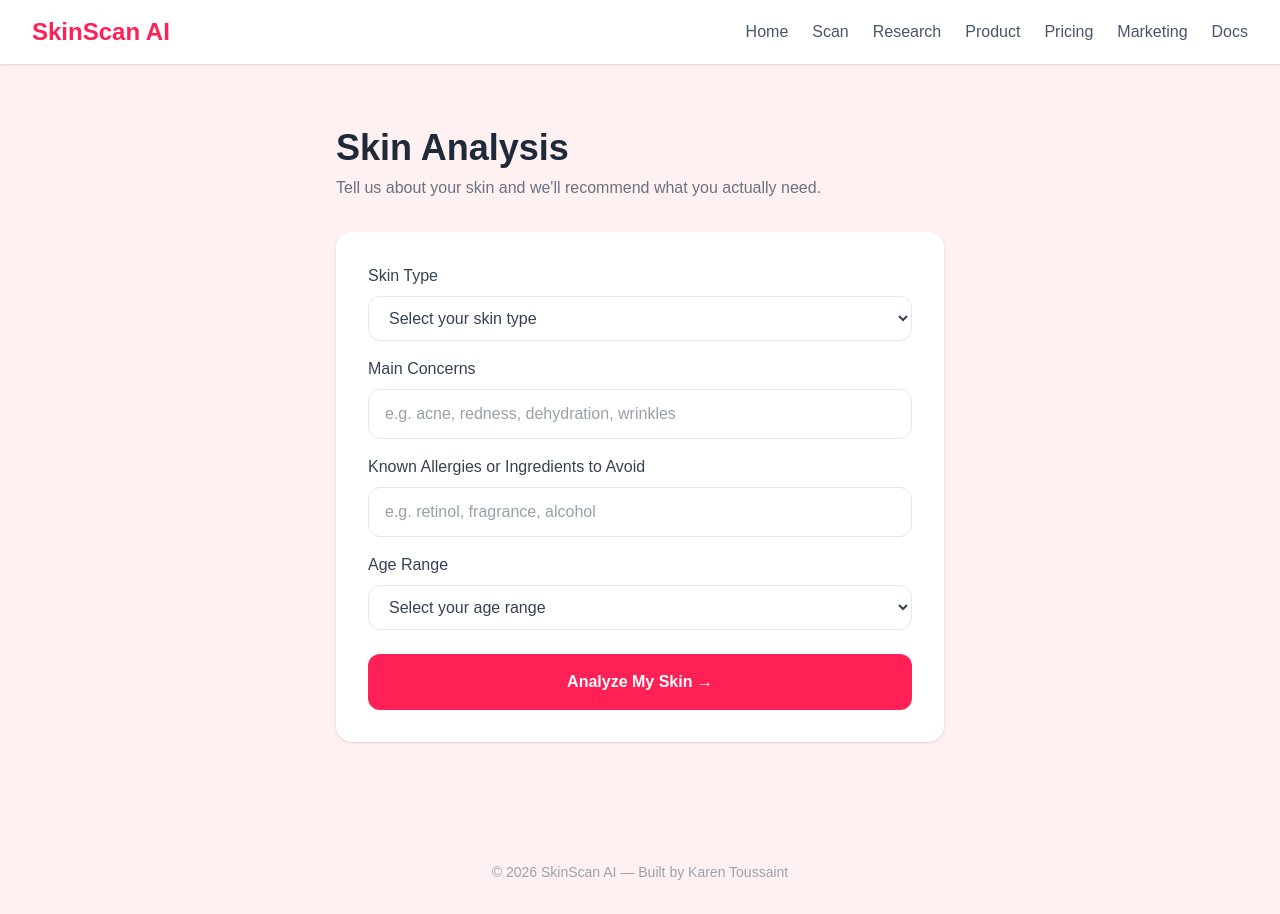
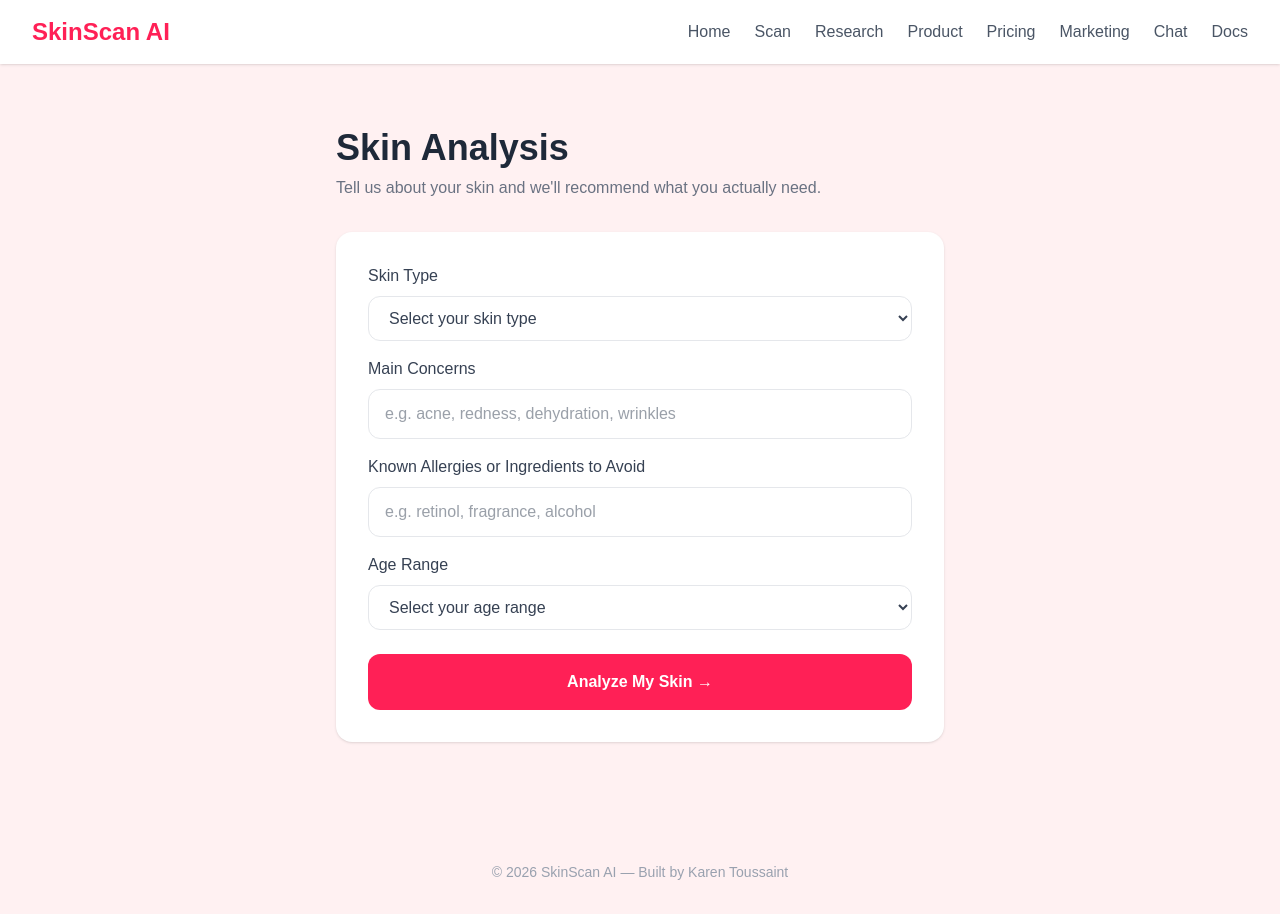
Before and after one commit to karentoussaintt/skinscan-ai, a Next.js app: page /core in a window 1280 px wide. Built offline with nearby package versions, Linux system fonts and the light colour scheme.

Commit message:
add chat link to all navbars

```diff
--- a/app/core/page.tsx
+++ b/app/core/page.tsx
@@ -33,6 +33,7 @@ export default function Core() {
     <a href="/product" className="text-gray-600 hover:text-rose-500">Product</a>
     <a href="/pricing" className="text-gray-600 hover:text-rose-500">Pricing</a>
     <a href="/marketing" className="text-gray-600 hover:text-rose-500">Marketing</a>
+    <a href="/chat" className="text-gray-600 hover:text-rose-500">Chat</a>
     <a href="/docs" className="text-gray-600 hover:text-rose-500">Docs</a>
   </div>
 </nav>
--- a/app/docs/page.tsx
+++ b/app/docs/page.tsx
@@ -9,6 +9,7 @@ export default function Docs() {
     <a href="/research" className="text-gray-600 hover:text-rose-500">Research</a>
     <a href="/product" className="text-gray-600 hover:text-rose-500">Product</a>
     <a href="/pricing" className="text-gray-600 hover:text-rose-500">Pricing</a>
+    <a href="/chat" className="text-gray-600 hover:text-rose-500">Chat</a>
     <a href="/docs" className="text-gray-600 hover:text-rose-500">Docs</a>
     <a href="/marketing" className="text-gray-600 hover:text-rose-500">Marketing</a>
   </div>
--- a/app/pricing/page.tsx
+++ b/app/pricing/page.tsx
@@ -52,6 +52,7 @@ export default function Pricing() {
           <a href="/research" className="text-gray-600 hover:text-rose-500">Research</a>
           <a href="/product" className="text-gray-600 hover:text-rose-500">Product</a>
           <a href="/pricing" className="text-gray-600 hover:text-rose-500">Pricing</a>
+          <a href="/chat" className="text-gray-600 hover:text-rose-500">Chat</a>
           <a href="/docs" className="text-gray-600 hover:text-rose-500">Docs</a>
         </div>
       </nav>
--- a/app/product/page.tsx
+++ b/app/product/page.tsx
@@ -84,6 +84,7 @@ export default function Product() {
           <a href="/research" className="text-gray-600 hover:text-rose-500">Research</a>
           <a href="/product" className="text-gray-600 hover:text-rose-500">Product</a>
           <a href="/pricing" className="text-gray-600 hover:text-rose-500">Pricing</a>
+          <a href="/chat" className="text-gray-600 hover:text-rose-500">Chat</a>
           <a href="/docs" className="text-gray-600 hover:text-rose-500">Docs</a>
         </div>
       </nav>
--- a/app/research/page.tsx
+++ b/app/research/page.tsx
@@ -49,6 +49,7 @@ export default function Research() {
     <a href="/product" className="text-gray-600 hover:text-rose-500">Product</a>
     <a href="/pricing" className="text-gray-600 hover:text-rose-500">Pricing</a>
     <a href="/marketing" className="text-gray-600 hover:text-rose-500">Marketing</a>
+    <a href="/chat" className="text-gray-600 hover:text-rose-500">Chat</a>
     <a href="/docs" className="text-gray-600 hover:text-rose-500">Docs</a>
   </div>
 </nav>
```
